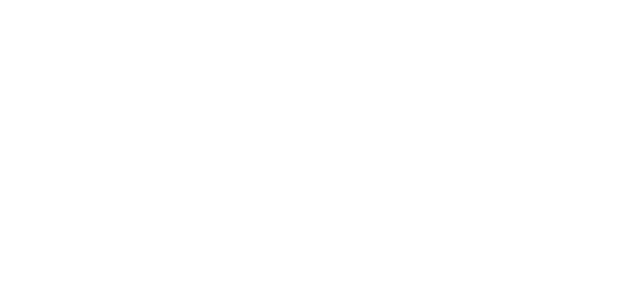
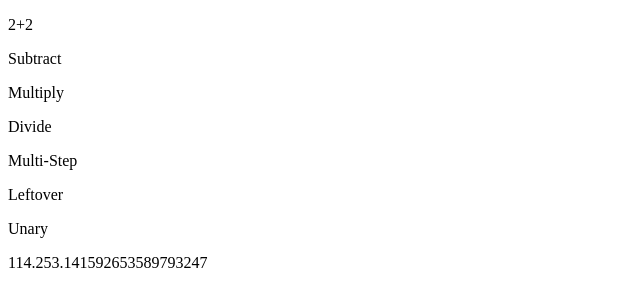
Before and after one commit to Ntillman7/Javascript-Projects, a plain HTML site: page Basic-Javascript-Projects/Project3_math_operations/index.html in a window 1280 px wide. Shown: the whole page, without its empty margins (0-640 px from the left). Drawn offline with Linux system fonts and the light colour scheme.

Commit message:
Update Project3
This is the  files for the Project3_math_operators submission assignment

```diff
--- a/Basic-Javascript-Projects/Project3_math_operations/JS/main.js
+++ b/Basic-Javascript-Projects/Project3_math_operations/JS/main.js
@@ -2,3 +2,39 @@ function addition_Function() {
     var addition= 2 + 2;
     document.getElementById("math").innerHTML = addition;
 }
+function subtraction_Function() {
+    var subtraction = 5-2;
+    document.getElementById("math2").innerHTML = "5-2 = " + subtraction;
+}
+function multiplication() {
+    var simple_math = 6*8;
+    document.getElementById("math3").innerHTML = "6x8= " + simple_math;
+}
+
+function division() {
+    var easy_math = 48/6;
+    document.getElementById("math4").innerHTML = "48/6= " + easy_math;
+}
+function more_math() {
+    var simple_math = (1+2)*10/2-5;
+    document.getElementById("math5").innerHTML = "1 plus 2, times 10, divided by 2 and then minus 5 equals " + simple_math;
+}
+function modulus_operator() {
+    var simple_math = 25%6;
+    document.getElementById("math6").innerHTML = "When you divide 25 by 6 you have a remainder of: " + simple_math;
+}
+    var x=10;
+    x++;
+    document.write(x );
+
+    var y=5.25;
+    y--;
+    document.write(y);
+
+    window.alert(Math.random()*100);
+
+    document.write(Math.PI);
+
+    document.write(Math.round(24.3));
+
+    document.write(Math.trunc(7.53))
--- a/Basic-Javascript-Projects/Project3_math_operations/index.html
+++ b/Basic-Javascript-Projects/Project3_math_operations/index.html
@@ -6,7 +6,13 @@
     </head>
     <body>
 
-    <p onclick="addition_Function()" id="math"></p>
+    <p onclick="addition_Function()" id="math">2+2</p>
+    <p onclick="subtraction_Function()" id="math2">Subtract</p>
+    <p onclick="multiplication()" id="math3">Multiply</p>
+    <p onclick="division()" id="math4">Divide</p>
+    <p onclick="more_math()" id="math5">Multi-Step</p>
+    <p onclick="modulus_operator()" id="math6">Leftover</p>
+    <p onclick="negation_operator()" id="math7">Unary</p>
 
         <script src="./JS/main.js"></script>
     </body>
```
